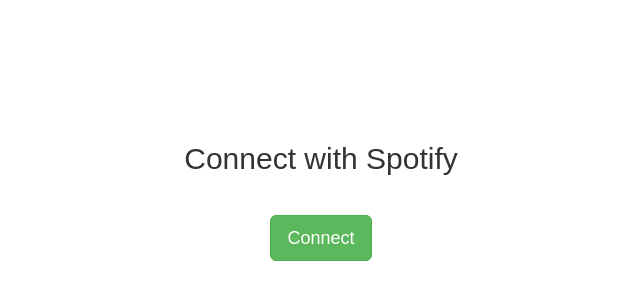
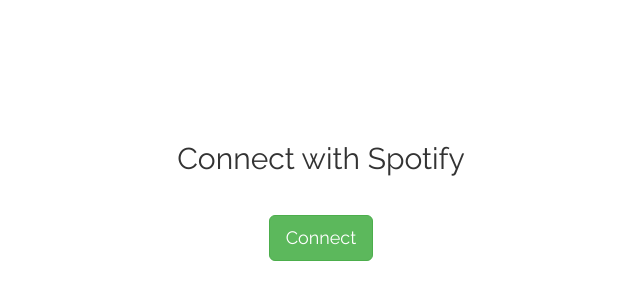
Before and after one commit to jorgefloresq/saw-page, a React (Create React App) app: page / in a window 1280 px wide. Shown: the part 202-502 px from the top of the page, without its empty margins (319-959 px from the left). Built offline with nearby package versions, Linux system fonts and the light colour scheme; the HTML template or start-up script is replaced by a standard one.

Commit message:
added new font: Raleway

```diff
--- a/public/index.html
+++ b/public/index.html
@@ -10,6 +10,8 @@
     -->
     <link rel="manifest" href="%PUBLIC_URL%/manifest.json">
     <link rel="shortcut icon" href="%PUBLIC_URL%/favicon.ico">
+    <link rel="stylesheet"
+          href="https://fonts.googleapis.com/css?family=Raleway">
     <!--
       Notice the use of %PUBLIC_URL% in the tags above.
       It will be replaced with the URL of the `public` folder during the build.
--- a/src/App.css
+++ b/src/App.css
@@ -1,5 +1,6 @@
 .App {
   text-align: center;
+  font-family: 'Raleway', sans-serif;
 }
 
 .App-logo {
```
